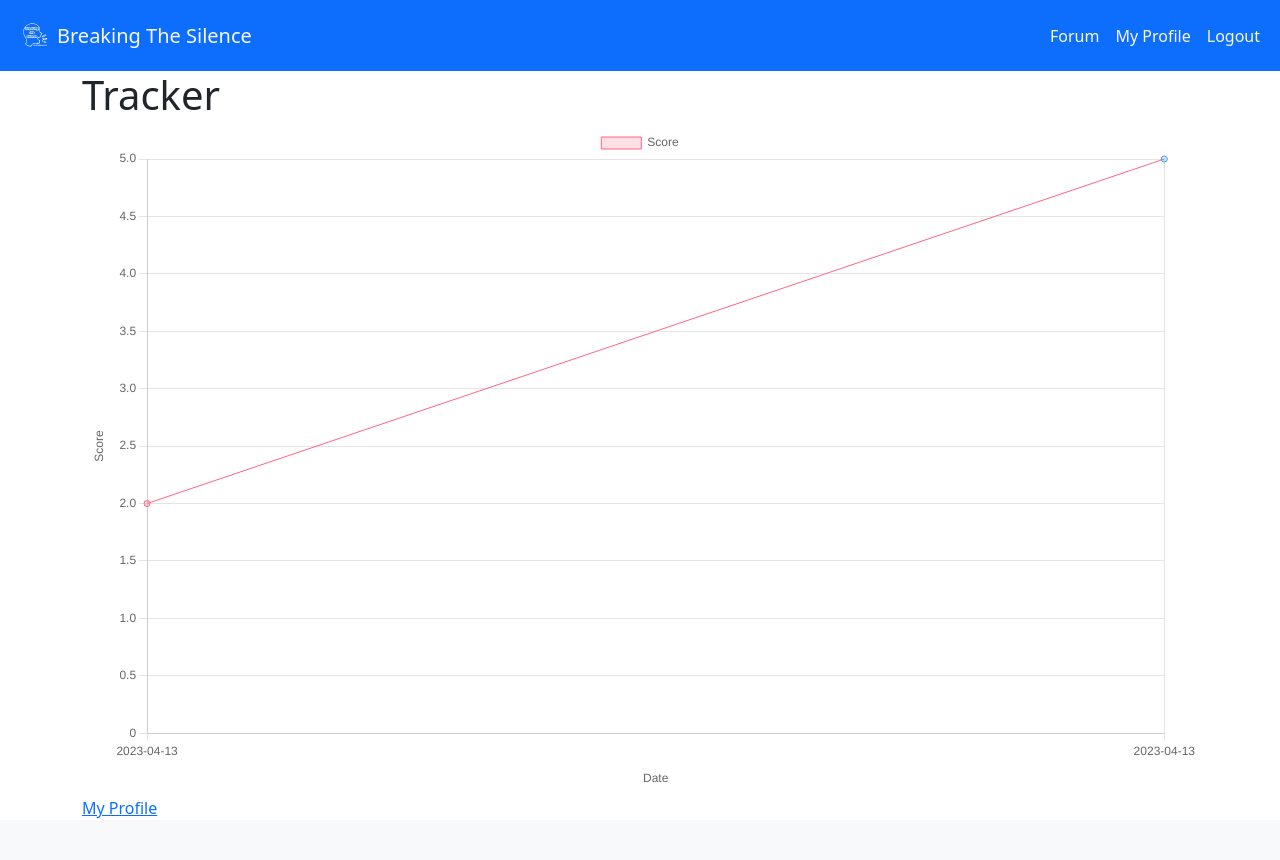
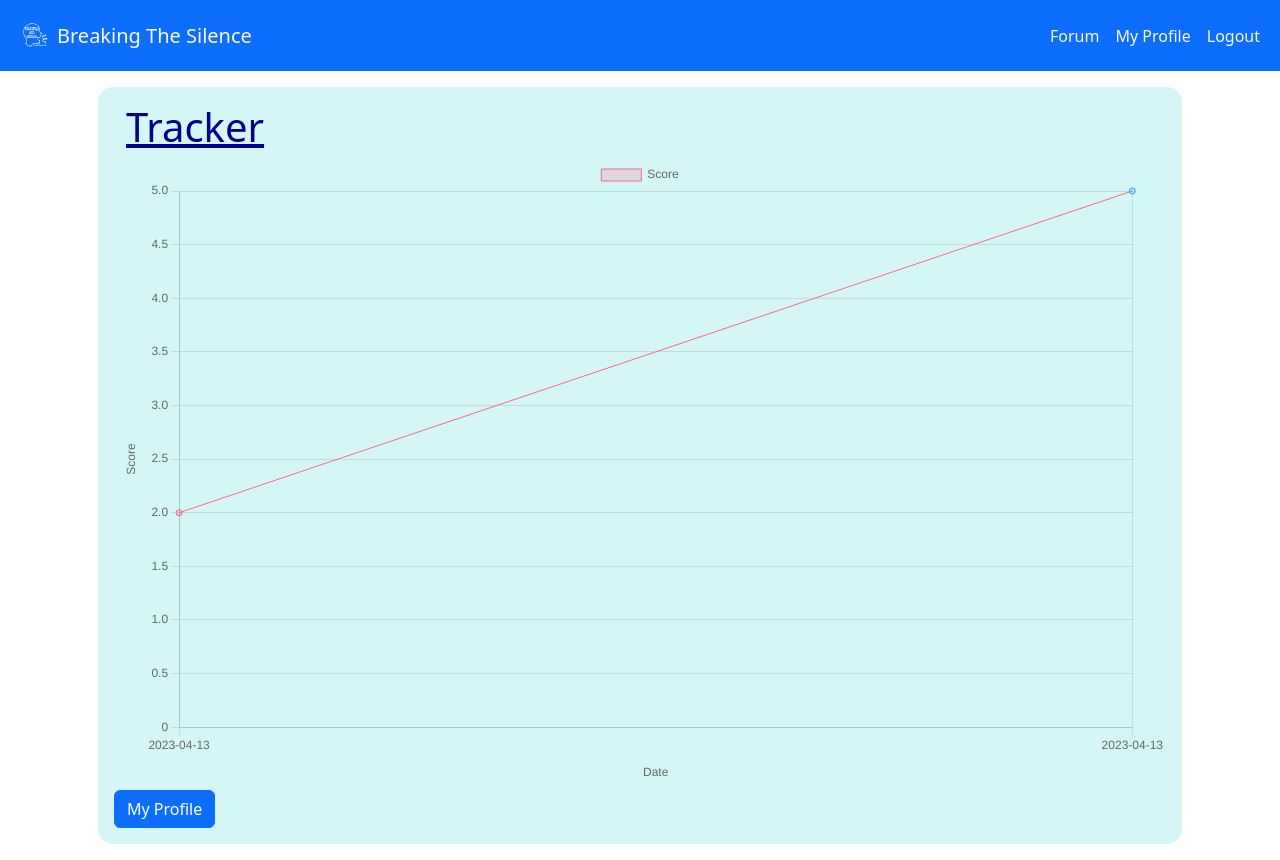
Before and after one commit to Edb83/breaking-the-silence, a Django app: page /checkin/tracker in a window 1280 px wide. Before the commit the page ends 818 px from the top, so only its background shows below. Run offline with Django 4.2, Linux system fonts and the light colour scheme; a user stored in the database is signed in; data comes from the database, SQL or seed files in the repository; both versions use the stored data as it was after the commit.

Commit message:
styled tracker and checking form pages

```diff
--- a/profiles/templates/profiles/edit_user_profile.html
+++ b/profiles/templates/profiles/edit_user_profile.html
@@ -2,9 +2,10 @@
 {% load crispy_forms_tags %}
 
 {% block content %}
-<section>
+<section class="edit_user_profile_section m-3 p-3">
+  <div class="container">
     <div class="row">
-    <div class="col card m-3 edit_user_profile_section">
+      <div class="col-12">
         <h1 class="card-title edit_user_profile_title">Edit Profile</h1>
         <form method="post" class="card-body edit_user_profile_form" enctype="multipart/form-data">
           {% csrf_token %}
@@ -13,5 +14,6 @@
         </form>
       </div>
     </div>
+  </div>
 </section>
 {% endblock %}
--- a/profiles/templates/profiles/user_profile.html
+++ b/profiles/templates/profiles/user_profile.html
@@ -8,7 +8,7 @@
       <h1 class="user_profile_title">{{ display_username }}'s Profile</h1>
     </div>
     <div class="col-12 col-lg-9">
-      <p class="user_profile_story">Story: {{ user_profile.story }}</p>
+      <p class="user_profile_story">{{ user_profile.story }}</p>
     </div>
     <div class="col-12 col-lg-3 user_profile_key_info">
       <p class="user_profile_key_info_text">Force: {{ user_profile.force }}</p>
--- a/static/css/base.css
+++ b/static/css/base.css
@@ -5,20 +5,16 @@ body {
 :root {
     --primary: #00028b;
     --secondary: rgb(213, 246, 247);
-    --tertiary: rgb(56, 5, 114);
+    --tertiary: rgba(0, 123, 255, 0.307);
     --padding: 1rem;
   }
 
-  .edit_user_profile_section, .user_profile_section {
-    color: var(--primary);
-  }
-
-  .edit_user_profile_title, .user_profile_title {
+  .edit_user_profile_title, .user_profile_title, .checkin_form_title, .tracker_form_title {
     color: var(--primary);
     text-decoration: underline;
   }
 
-  .user_profile_section {
+  .user_profile_section, .edit_user_profile_section, .checkin_form_section {
     margin: 2%;
     color: var(--primary);
     background-color:var(--secondary);
@@ -35,17 +31,17 @@ body {
 
   .user_profile_story {
     color: var(--primary);
+    padding-bottom: 10px;
   }
 
   .user_profile_key_info {
-    color: var(--secondary);
-    background-color: var(--primary);
-    padding: 5px;
+    background-color: var(--tertiary);
+    padding: 10px;
     border-color: #000000;
     border-width: 10px;
     border-radius: 15px;
   }
 
   .user_profile_key_info_text {
-    color: var(--secondary);
+    color: var(--primary);
   }
--- a/wellness/templates/wellness/tracker.html
+++ b/wellness/templates/wellness/tracker.html
@@ -1,7 +1,14 @@
 {% extends 'base.html' %}
 
 {% block content %}
-  <h1>Tracker</h1>
+<section class="user_profile_section m-3 p-3">
+    <div class="container">
+        <div class="row">
+            <div class="col-12">
+                <h1 class="tracker_form_title">Tracker</h1>
+            </div>
+        </div>
+    </div>
 
     <canvas id="myChart" width="500" height="300"></canvas>
     <!-- Weight Tracker using chart.js -->
@@ -55,5 +62,6 @@
         });
         </script>
 
-  <a href="{% url 'user_profile' username=user.username %}">My Profile</a>
+    <a href="{% url 'user_profile' username=user.username %}" class="btn btn-primary">My Profile</a>
+</section>
 {% endblock %}
```
Also changed, not shown: wellness/templates/wellness/checkin.html (+14 -6 lines), db.sqlite3. Lines whose indentation alone changed are shown as unchanged.
